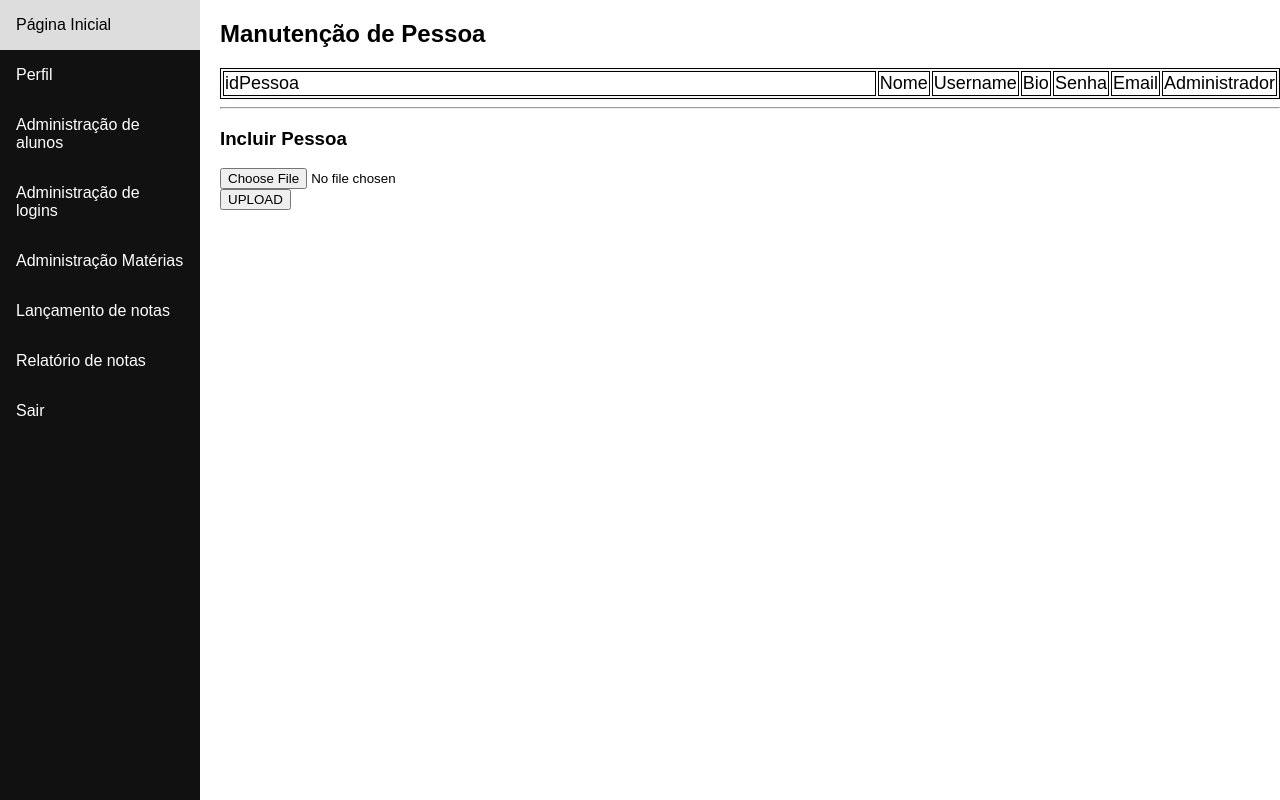
After one commit to mageeus/Av1Gabriel, a PHP site: page /form_pessoa.php in a window 1280 px wide. The commit adds this page. Run offline with PHP 8.4, Linux system fonts and the light colour scheme; data that the repository does not hold is empty.

Commit message:
form_pessoa sendo feito (ta MUITO feio)

```diff
--- a/class/class.BancoDeDados.php
+++ b/class/class.BancoDeDados.php
@@ -13,7 +13,7 @@ class BancoDeDados
         $host = 'localhost',
         $usuario = 'root',
         $senha = '',
-        $banco = 'aedb_quinto'
+        $banco = 'artlovers'
     ) {
         mysqli_report(MYSQLI_REPORT_ERROR | MYSQLI_REPORT_STRICT);
         $this->host = $host;
--- a/class/class.Login.php
+++ b/class/class.Login.php
@@ -35,7 +35,7 @@ class Login extends BancoDeDados
         return false;
     }
 
-    public function revalidarLogin()
+    /*public function revalidarLogin()
     {
         $token = md5($_SERVER['REMOTE_ADDR'] . $_SERVER['HTTP_USER_AGENT']);
 
@@ -57,7 +57,7 @@ class Login extends BancoDeDados
             session_destroy();
             header("location:index.php?erro=LOGININVALIDO");
         }
-    }
+    }*/
 }
 
 $obj_login = new Login();
--- /dev/null
+++ b/class/class.Pessoa.php
@@ -0,0 +1,48 @@
+<?php
+require_once("class.BancoDeDados.php");
+
+class Pessoa extends BancoDeDados
+{
+    /*public function listarPessoasNaoRelacionados()
+    {
+        $PessoaNaoListado = $this->executarConsulta('select * from Pessoa a where a.idPessoa not in (select l.idPessoa from login l where l.idPessoa = a.idPessoa) ');
+
+        return $PessoaNaoListado;
+    }*/
+    public function listarPessoas()
+    {
+        $arrayPessoa = $this->retornaArray("select * from Pessoa");
+
+        return $arrayPessoa;
+    }
+
+    public function listarPessoa($idPessoa)
+    {
+        $arrayPessoa = $this->retornaArray("select * from Pessoa where idPessoa=" . $idPessoa);
+
+        return $arrayPessoa;
+    }
+
+    public function incluirPessoa($Nome)
+    {
+        $incluir = $this->executarConsulta("insert into Pessoa(Nome) values ('" . $Nome . "')");
+        return $incluir;
+    }
+
+    public function excluirPessoa($idPessoa)
+    {
+        $excluir = $this->executarConsulta("delete from Pessoa where idPessoa =" . $idPessoa);
+        return $excluir;
+    }
+    public function alterarPessoa($idPessoa, $Nome)
+    {
+        $alterar = $this->executarConsulta("update Pessoa set Nome = '" . $Nome . "' where idPessoa = " . $idPessoa);
+        return $alterar;
+    }
+}
+
+$Pessoa = new Pessoa();
+
+//var_dump($Pessoa->listarPessoa(1));
+//echo "<br>";
+//var_dump($Pessoa->listarPessoas());
--- a/form_aluno.php
+++ b/form_aluno.php
@@ -2,7 +2,7 @@
 require_once("class/class.Login.php");
 require_once("class/class.Aluno.php");
 require_once("header.php");
-$obj_login->revalidarLogin();
+//$obj_login->revalidarLogin();
 ?>
 
 <body>
--- a/form_avaliacao.php
+++ b/form_avaliacao.php
@@ -4,7 +4,7 @@ require_once("class/class.Aluno.php");
 require_once("class/class.Avaliacao.php");
 require_once("class/class.Disciplina.php");
 require_once("header.php");
-$obj_login->revalidarLogin();
+//$obj_login->revalidarLogin();
 ?>
 
 <body>
--- a/form_disciplina.php
+++ b/form_disciplina.php
@@ -2,7 +2,7 @@
 require_once("class/class.Login.php");
 require_once("class/class.Disciplina.php");
 require_once("header.php");
-$obj_login->revalidarLogin();
+//$obj_login->revalidarLogin();
 ?>
 
 <body>
--- a/form_login.php
+++ b/form_login.php
@@ -2,7 +2,7 @@
 require_once("class/class.Login.php");
 require_once("class/class.Aluno.php");
 require_once("header.php");
-$obj_login->revalidarLogin();
+//$obj_login->revalidarLogin();
 ?>
 
 <body>
--- /dev/null
+++ b/form_pessoa.php
@@ -0,0 +1,110 @@
+<?php
+require_once("class/class.Login.php");
+require_once("class/class.Pessoa.php");
+require_once("header.php");
+//$obj_login->revalidarLogin();
+?>
+
+<body>
+
+    <?php require_once("menu.php") ?>
+
+    <div class="content">
+        <h2>Manutenção de Pessoa</h2>
+        <div>
+            <table>
+                <tr>
+                    <td>idPessoa</td>
+                    <td>Nome</td>
+                    <td>Username</td>
+                    <td>Bio</td>
+                    <td>Senha</td>
+                    <td>Email</td>
+                    <td>Administrador</td>
+                </tr>
+
+                <?php
+
+                $rows = $Pessoa->listarPessoas();
+
+
+                foreach ($rows as $registro) {
+                    echo "<tr>";
+                    echo "<td><a href=form_Pessoa.php?alterarid=" . $registro['idPessoa'] . '>' . $registro['idPessoa'] . "</td>";
+                    echo "<td>" . $registro['Nome'] . "</td>";
+                    echo "<td>" . $registro['UserName'] . "</td>";
+                    echo "<td>" . $registro['Bio'] . "</td>";
+                    echo "<td>" . $registro['Senha'] . "</td>";
+                    echo "<td>" . $registro['Email'] . "</td>";
+                    if ($registro['Administrador'] == 1) {
+                        echo "<td>" . "Sim" . "</td>";
+                    } else {
+                        echo "<td>" . "Não" . "</td>";
+                    }
+                    echo "</tr>";
+                    echo "<img src= '" . $registro['Imagem'] . "'>";
+                }
+                ?>
+            </table>
+        </div>
+        <div>
+            <?php
+            if (isset($_GET['alterarid'])) {
+                $selecionaPessoa = $Pessoa->listarPessoa($_GET['alterarid']);
+                ?>
+                <form action="form_Pessoa.php" method="POST">
+                    <input type="hidden" name="idPessoa" value="<?php echo $selecionaPessoa[0]['idPessoa'] ?>" />
+                    <input type="text" name="Nome" value="<?php echo $selecionaPessoa[0]['Nome'] ?>" maxlength="150"
+                        required />
+                    <input type="submit" value="Alterar" name="comando">
+                    <input type="submit" value="Excluir" name="comando">
+                </form>
+
+                <?php
+
+            }
+
+            if (isset($_POST['comando']) && $_POST['comando'] == 'Alterar') {
+                echo "Comandos para alterar o Pessoa ";
+                $Pessoa->alterarPessoa($_POST['idPessoa'], $_POST['Nome']);
+                header("location:form_Pessoa.php?comando=alteracaook");
+            } else if (isset($_POST['comando']) && $_POST['comando'] == 'Excluir') {
+                echo "Comandos para excluir o Pessoa";
+                $Pessoa->excluirPessoa($_POST['idPessoa']);
+                header("location:form_Pessoa.php?comando=excluirok");
+            } else if (isset($_POST['comando']) && $_POST['comando'] == 'Incluir') {
+                echo "Comandos para incluir o Pessoa";
+                if (trim($_POST['Nome']) != '') {
+                    echo htmlspecialchars($_POST['Nome']);
+                    $Pessoa->incluirPessoa(htmlspecialchars($_POST['Nome']));
+                    header("location:form_Pessoa.php?comando=incluirok");
+                }
+            }
+
+            ?>
+        </div>
+        <div>
+            <hr>
+
+            <h3>Incluir Pessoa</h3>
+
+            <form action="form_Pessoa.php" method="POST">
+
+                <div class="form-group">
+                    <input class="form-control" type="file" name="uploadfile" value="" />
+                </div>
+                <div class="form-group">
+                    <button class="btn btn-primary" type="submit" value="Incluir" name="comando">UPLOAD</button>
+                </div>
+                <!--
+                <input type="text" name="Nome" value="" maxlength="150" required />
+                <input type="submit" value="Incluir" name="comando">
+                -->
+            </form>
+
+        </div>
+    </div>
+
+</body>
+
+</html>
--- a/menu.php
+++ b/menu.php
@@ -1,6 +1,6 @@
 <div class="sidenav">
         <a href="welcome.php">Página Inicial</a>
-        <a href="form_perfil.php">Perfil</a>
+        <a href="form_pessoa.php">Perfil</a>
         <a href="form_aluno.php">Administração de alunos</a>
         <a href="form_login.php">Administração de logins</a>
         <a href="form_disciplina.php">Administração Matérias</a>
--- a/proc.login.php
+++ b/proc.login.php
@@ -18,7 +18,7 @@ if ($validar->validarSenha($_POST["dssenha"]) == "ok") {
     header("location:index.php?erro=" . $validar->validarSenha($_POST["dssenha"]));
 }
 
-echo($obj_login->revalidarLogin());
+//echo($obj_login->revalidarLogin());
 if ($obj_login->validarLogin($login, $senha)) {
     $token = md5($_SERVER['REMOTE_ADDR'] . $_SERVER['HTTP_USER_AGENT']);
 
--- a/welcome.php
+++ b/welcome.php
@@ -1,7 +1,7 @@
 <?php
 require_once("class/class.Login.php");
 require_once("header.php");
-$obj_login->revalidarLogin();
+//$obj_login->revalidarLogin();
 ?>
 
 <body>
```
Also changed, not shown: form_perfil.php (deleted, +0 -12 lines), class.old/class.Aluno.php (renamed from class/class.Aluno.php), class.old/class.Avaliacao.php (renamed from class/class.Avaliacao.php), class.old/class.Disciplina.php (renamed from class/class.Disciplina.php).
